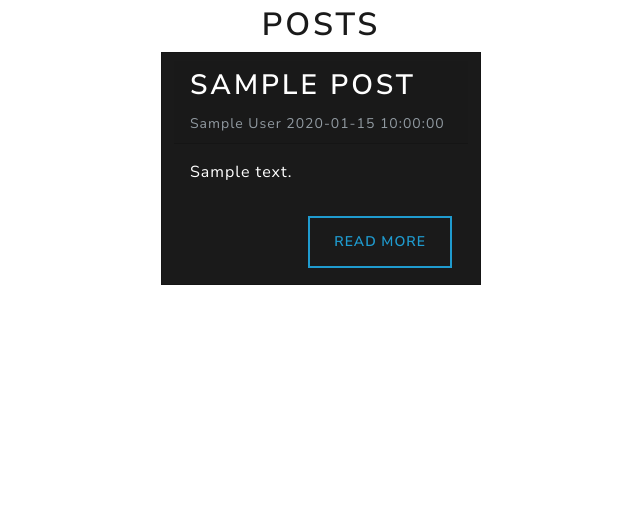
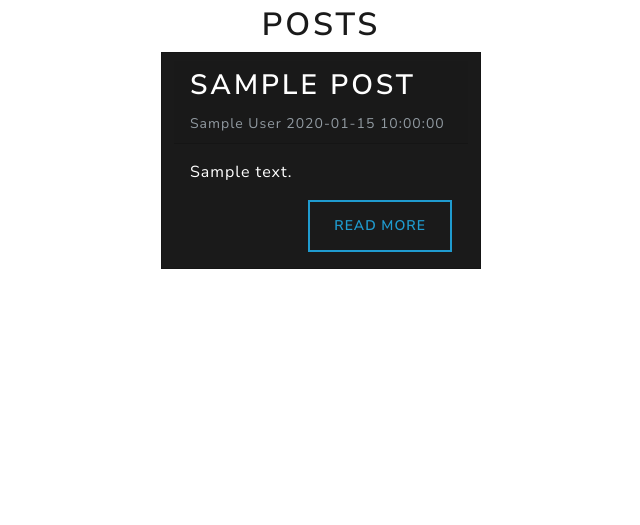
Before and after one commit to WilliamCorotan/Lhoopa-Web-Tutorials, a PHP site: page /mysqli/ in a window 1280 px wide. Shown: the part 184-709 px from the top of the page, without its empty margins (319-959 px from the left). Run offline with PHP 8.4, Linux system fonts and the light colour scheme; tables that the repository leaves empty or names only in its code hold one stand-in row (values such as "Sample post").

Commit message:
minor hotfix

```diff
--- a/php/mysqli/index.php
+++ b/php/mysqli/index.php
@@ -20,17 +20,17 @@ mysqli_close($con);
     <main>
         <section class="container my-5">
             <h1 class="text-center">POSTS</h1>
-            <div class="d-grid">
+            <div class="">
                 <div class="row">
                     <?php foreach($posts as $post):?>
-                            <div class="col-12 col-md-6 card text-white bg-primary mb-3 mx-auto h-100" style="max-width: 20rem;">
+                            <div class="col-12 card text-white bg-primary mb-3 mx-auto " style="max-width: 20rem;">
                                 <div class="card-header mt-2">
                                     <h2>
                                         <?php echo $post['title']?>
                                     </h2>
                                     <small class="text-muted"><?php echo $post['author']?> <?php echo $post['created_at']?></small>
                                 </div>
-                                <div class="card-body d-flex flex-column h-100">
+                                <div class="card-body d-flex flex-column">
                                     <p class="card-text flex-grow-1"> <?php echo $post['body']?></p>
                                 <a href="post.php/?id=<?php echo $post['id']?>" class="btn btn-outline-info align-self-end" style="width: max-content;">Read More</a>
                             </div>
--- a/php/mysqli/post.php
+++ b/php/mysqli/post.php
@@ -33,8 +33,8 @@ mysqli_close($con);
                                     </h2>
                                     <small class="text-muted"><?php echo $post['author']?> <?php echo $post['created_at']?></small>
                                 </div>
-                                <div class="card-body d-flex flex-column h-100">
-                                    <p class="card-text flex-grow-1"> <?php echo $post['body']?></p>
+                                <div class="card-body d-flex flex-column">
+                                    <p class="card-text "> <?php echo $post['body']?></p>
                             </div>
                     </div>
                 </div>
```
